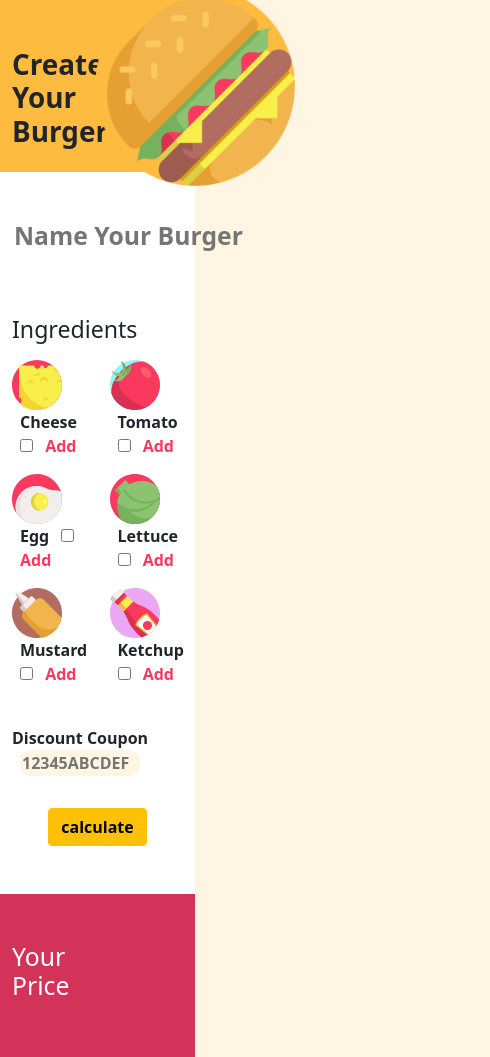
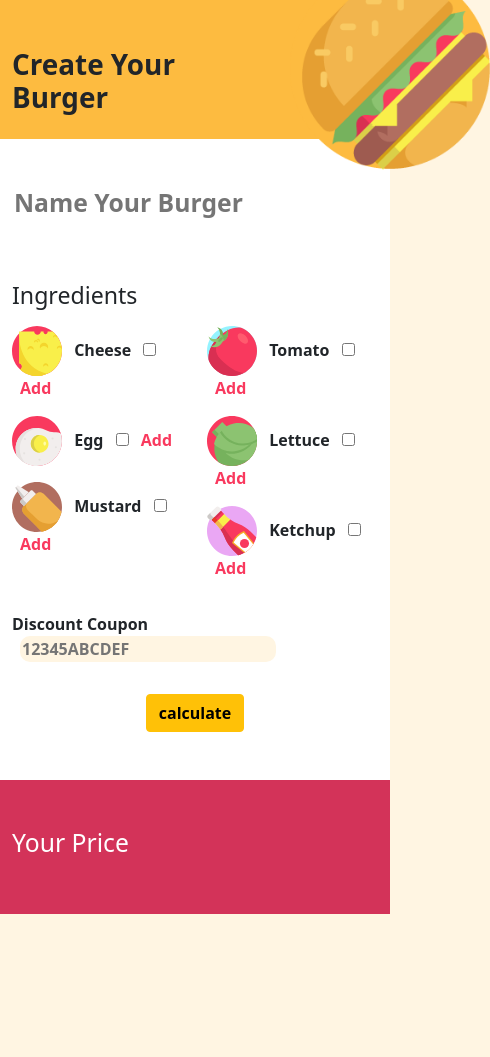
Before and after one commit to MarcoDeRosso/js-burger, a plain HTML site: page index.html in a window 390 px wide. Shown: the whole page, 490 px wide, since content can reach past the window. After the commit the page ends 914 px from the top, so only its background shows below. Drawn offline with nearby package versions, Linux system fonts and the light colour scheme.

Commit message:
responsive

```diff
--- a/index.html
+++ b/index.html
@@ -14,7 +14,7 @@
     <!-- inizio header -->
     <header class="container margin">
         <div class="row">
-            <div class="col-6 yellow ">
+            <div class="col-lg-8 col-md-8 col-sm-10 col-12 yellow ">
                 <div class="row position-relative">
                     <div class="col-8">
                         <h1 class="fw-bolder mt-5 pb-3">Create Your Burger</h1>
@@ -33,7 +33,7 @@
     <!-- inizio main -->
     <main class="container margin ">
         <div class="row">
-            <div class="col-6 white">
+            <div class="col-lg-8 col-md-8 col-sm-10 col-12 white">
                 <div class="row">
                     <div class="col-12">
                         <h2><input type="text" class="burger-name my-5" placeholder="Name Your Burger" /></h2>
@@ -130,7 +130,7 @@
     <!-- inizio footer -->
     <footer class="container margin">
         <div class="row">
-            <div class="col-6 magenta">
+            <div class="col-lg-8 col-md-8 col-sm-10 col-12 magenta">
                 <div class="row">
                     <div class="col-6 py-5 white-font">
                         <h2>Your Price</h2>
```
